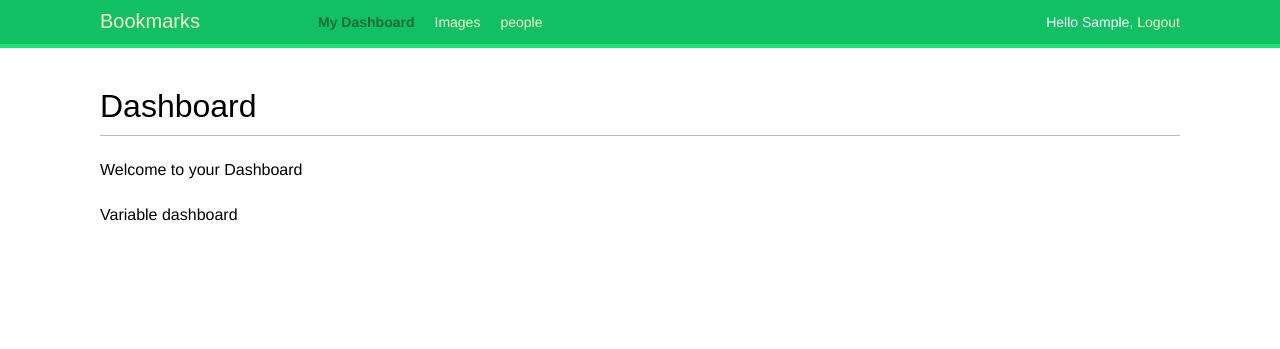
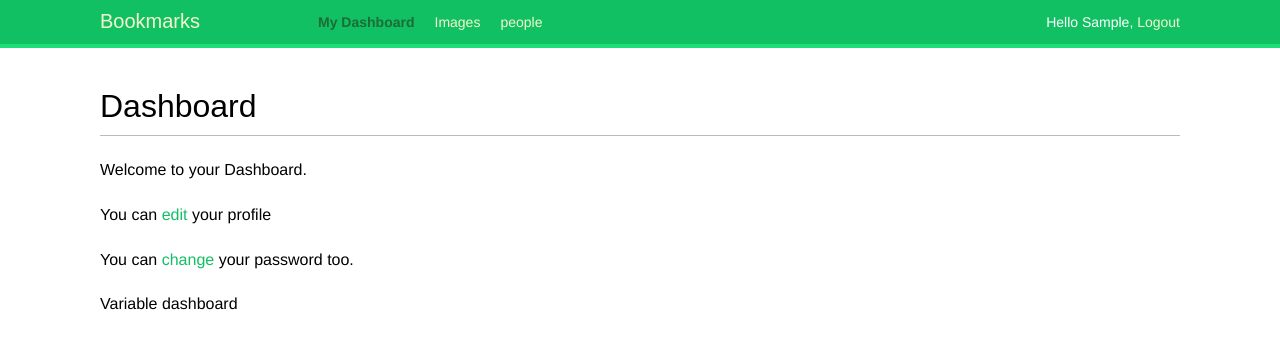
Before and after one commit to savakarrohan/crispy-succotash, a Django app: page /account/ in a window 1280 px wide. Shown: the top 349 px of the page. Run offline with Django 4.2, Linux system fonts and the light colour scheme; the visitor is signed in with stand-in values (Sample User, id 1); some web fonts are replaced.

Commit message:
edit and change links on the dashboard

```diff
--- a/account/templates/account/dashboard.html
+++ b/account/templates/account/dashboard.html
@@ -10,7 +10,13 @@ Dashboard
     Dashboard
 </h1>
 <p>
-    Welcome to your Dashboard
+    Welcome to your Dashboard.
+</p>
+<p>
+    You can <a href="{% url 'edit' %}">edit</a> your profile
+</p>
+<p>
+    You can <a href="{% url 'password_change' %}">change</a> your password too.
 </p>
 <p>
     Variable {{ section }}
```
